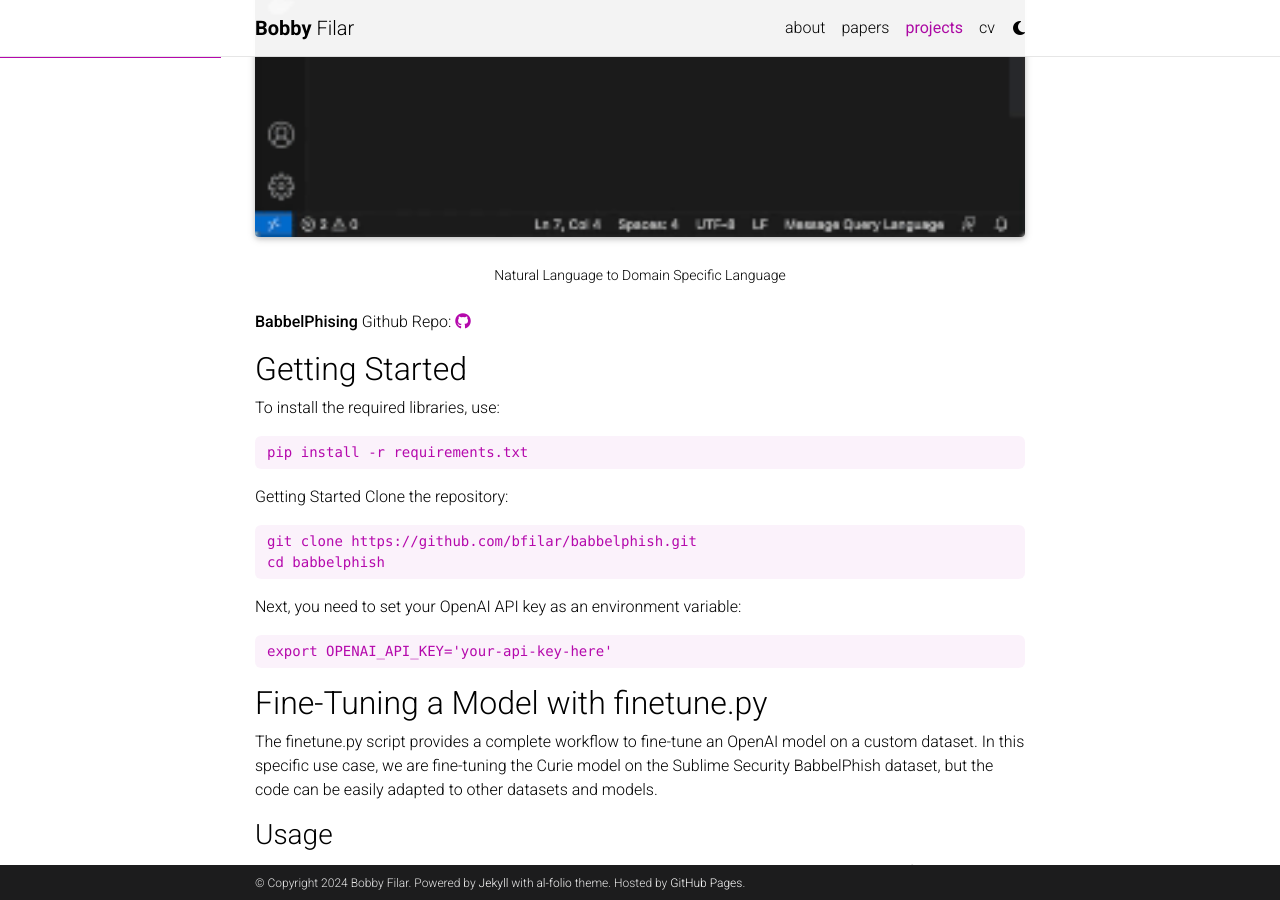
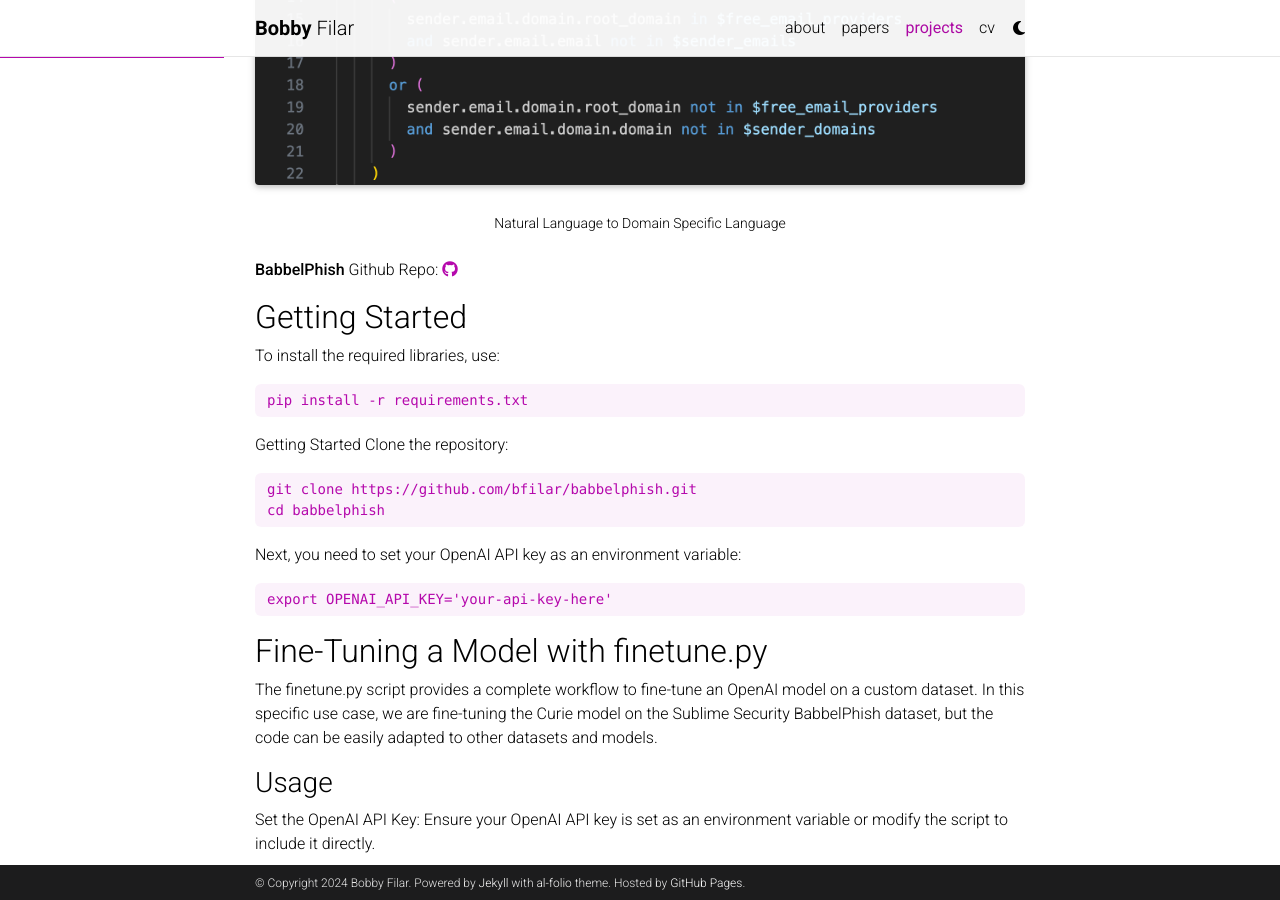
Before and after one commit to bfilar/bfilar.github.io, a Jekyll site: the page built from _projects/babbelphish.md, in a window 1280 px wide and 900 px high, scrolled down 585 px. Built offline with Jekyll 4.4.1, drawn with Linux system fonts in a browser that asks for light colours; full-size pictures stand in for the smaller copies a plugin makes; comment, search, counter and statistics services are not loaded; a style sheet for code colours, icons or effects is not loaded.

Commit message:
update image

```diff
--- a/_projects/babbelphish.md
+++ b/_projects/babbelphish.md
@@ -10,14 +10,14 @@
 
 <div class="row">
     <div class="col-sm mt-3 mt-md-0">
-        {% include figure.html path="assets/img/babbelphish.png" title="BabbelPhish" class="img-fluid rounded z-depth-1" %}
+        {% include figure.html path="assets/img/babbel.png" title="BabbelPhish" class="img-fluid rounded z-depth-1" %}
     </div>
 </div>
 <div class="caption">
     Natural Language to Domain Specific Language
 </div>
 
-**BabbelPhising** Github Repo: <a href="https://github.com/bfilar/babbelphish" title="GitHub Repo"><i class="fa-brands fa-github"></i></a>
+**BabbelPhish** Github Repo: <a href="https://github.com/bfilar/babbelphish" title="GitHub Repo"><i class="fa-brands fa-github"></i></a>
 
 ## Getting Started
 To install the required libraries, use:
```
Also changed, not shown: assets/img/babbel.png (added).
